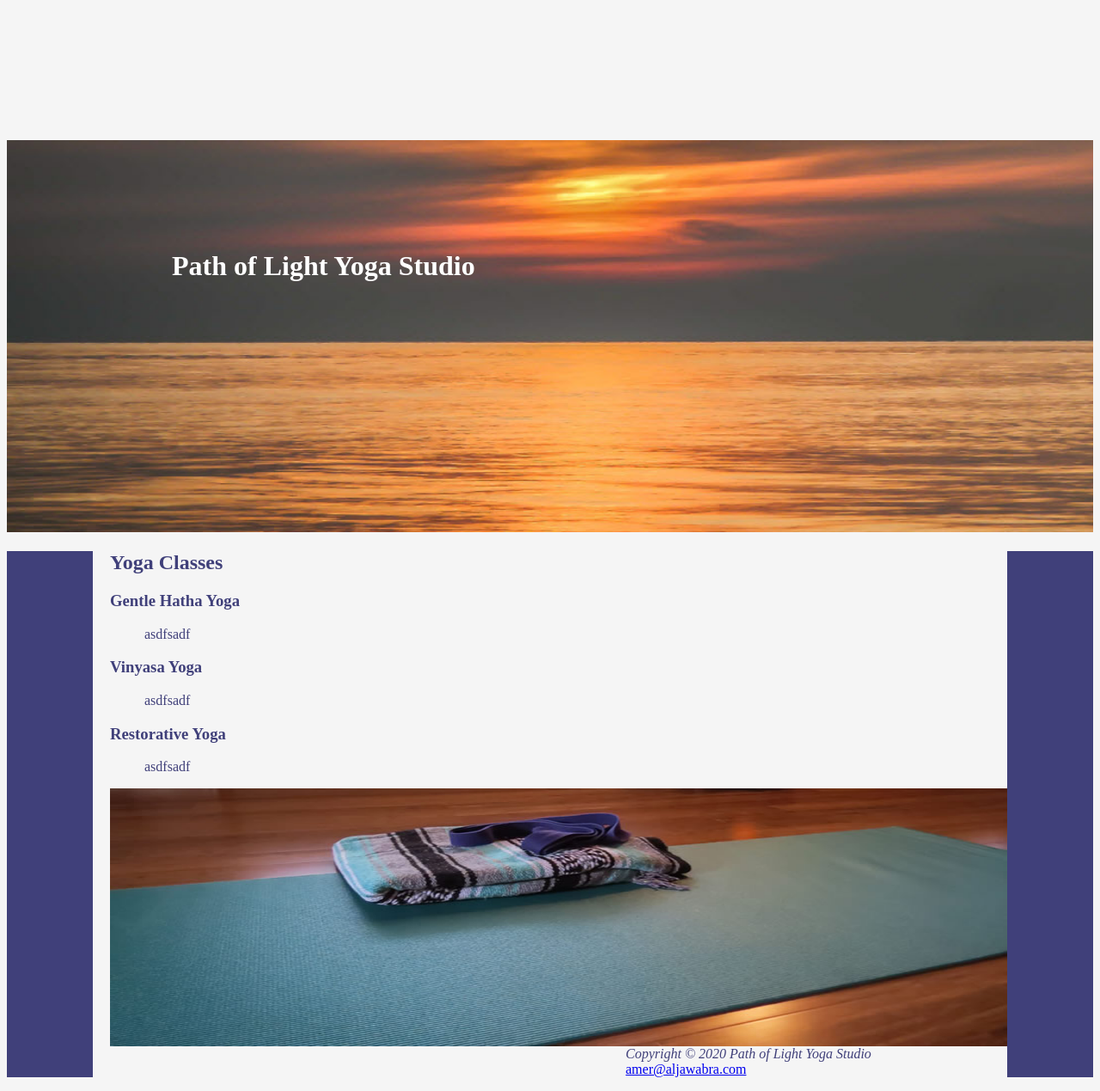
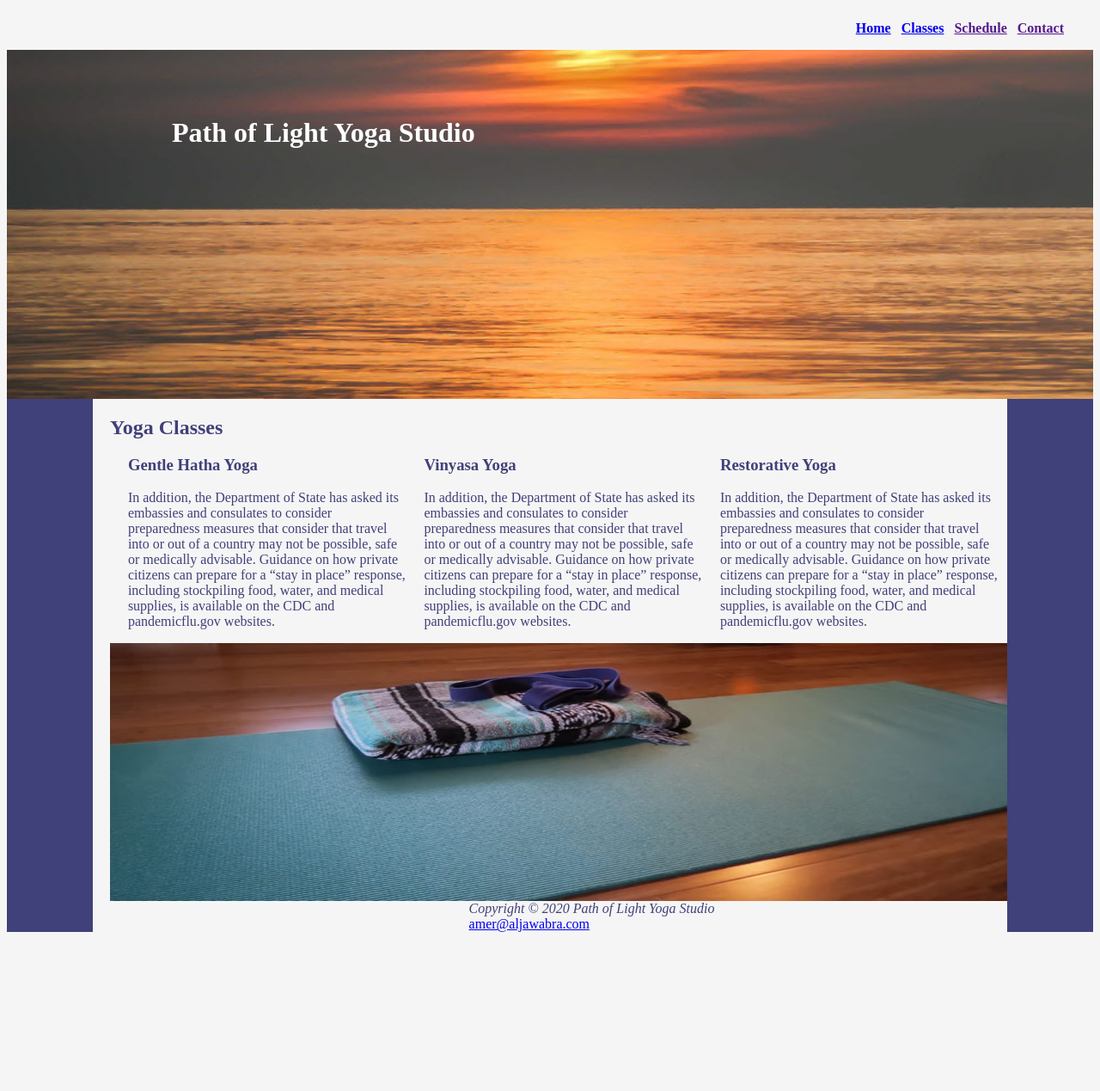
Before and after one commit to AmerKlaus/MyCodingSamples, a PHP site: page /classes.html in a window 1280 px wide; the page is wider, and only the part inside the window is pictured. Shown: that part at 86% size. After the commit the page ends 1084 px from the top of that part, so only its background shows below. Run offline with PHP 8.4, Linux system fonts and the light colour scheme.

Commit message:
lab 5 solution

```diff
--- a/web/classes.html
+++ b/web/classes.html
@@ -9,7 +9,7 @@
 
 <body>
     <nav>
-        <p><b><a href="home.html">Home</a> &nbsp; <a href="classes.html">Classes</a> &nbsp; <a href="">Schedule</a>
+        <p id="menu"><b><a href="home.html">Home</a> &nbsp; <a href="classes.html">Classes</a> &nbsp; <a href="">Schedule</a>
                 &nbsp; <a href="">Contact</a></b></p>
     </nav>
 
@@ -21,34 +21,34 @@
             <main>
                 <section>
                     <h2>Yoga Classes</h2>
-                    <article>
+                    <article id="d1">
                         <dl>
                             <dt>
                                 <h3>Gentle Hatha Yoga</h3>
                             </dt>
-                            <dd>asdfsadf</dd>
+                            <dd>In addition, the Department of State has asked its embassies and consulates to consider preparedness measures that consider that travel into or out of a country may not be possible, safe or medically advisable. Guidance on how private citizens can prepare for a “stay in place” response, including stockpiling food, water, and medical supplies, is available on the CDC and pandemicflu.gov websites.</dd>
                         </dl>
                     </article>
-                    <article>
+                    <article id="d1">
                         <dl>
                             <dt>
                                 <h3>Vinyasa Yoga</h3>
                             </dt>
-                            <dd>asdfsadf</dd>
+                            <dd>In addition, the Department of State has asked its embassies and consulates to consider preparedness measures that consider that travel into or out of a country may not be possible, safe or medically advisable. Guidance on how private citizens can prepare for a “stay in place” response, including stockpiling food, water, and medical supplies, is available on the CDC and pandemicflu.gov websites.</dd>
                         </dl>
                     </article>
-                    <article>
+                    <article id="d1">
                         <dl>
                             <dt>
                                 <h3>Restorative Yoga</h3>
                             </dt>
-                            <dd>asdfsadf</dd>
+                            <dd>In addition, the Department of State has asked its embassies and consulates to consider preparedness measures that consider that travel into or out of a country may not be possible, safe or medically advisable. Guidance on how private citizens can prepare for a “stay in place” response, including stockpiling food, water, and medical supplies, is available on the CDC and pandemicflu.gov websites.</dd>
                         </dl>
                     </article>
                 </section>
             </main>
             <img src="yogamat.jpg" align="right" alt="Yoga mat and blanket at Path of Light Yoga Studio" width="100%"
-                height="300px">
+                height="300px"><br><br>
             <footer>
                 <p><i>Copyright &copy; 2020 Path of Light Yoga Studio</i><br>
                 <a href="Amer@AlJawabra.com" target="_blank">amer@aljawabra.com</a></p>
--- a/web/home.html
+++ b/web/home.html
@@ -9,7 +9,7 @@
 
 <body>
     <nav>
-        <p><b><a href="home.html">Home</a> &nbsp; <a href="classes.html">Classes</a> &nbsp; <a href="">Schedule</a>
+        <p id="menu"><b><a href="home.html">Home</a> &nbsp; <a href="classes.html">Classes</a> &nbsp; <a href="">Schedule</a>
                 &nbsp; <a href="">Contact</a></b></p>
     </nav>
 
@@ -22,7 +22,9 @@
                 <h2>Find Your Inner Light</h2>
                 <section>
                     <article>
-                        <p>sadfasdf</p>
+                        <p>sadfasdffasdfasdfasdfasdfadfasdfasdfasdfsadfasdfasdfsafdsadfsafadfasfdafdsadfsadfasssssssssssssssssssfdsafsdfsadfsafdadfadfadfasdf  asdf a as fsa fsa fs fsa fas fas fsad fsa f
+                            fadfjajdl fhajkdlf lasjk fhdsjkladfh lsajhdf lskhdf sdk hsakjfhd  sakld fadshf klsafhd klsahfd  fajdf ;lasjdfl;k asdflk jsadjkl
+                        </p>
                         <ul>
                             <li>Hatha, Vinyasa, and Restorative Yoga classes</li>
                             <li>Drop-ins welcome</li>
--- a/web/yoga.css
+++ b/web/yoga.css
@@ -9,9 +9,24 @@ h1
     padding:4em;
     height:200px;
 }
+h1, h2{
+    margin-top: 0;
+    margin-bottom: 0;
+}
+h2
+{
+    padding-top:20px;
+}
 nav
 {
-    padding-left:1580px;
+    position:fixed;
+    width:100%;
+    text-align:right;
+    background-color: #F5F5F5;
+}
+#menu
+{
+    padding-right:50px;
 }
 body
 {
@@ -29,8 +44,20 @@ body
     padding-left:20px;
     background-color: #F5F5F5;
 }
+#d1
+{
+    float:left;
+    width: 31%;
+    padding-left: 2%;;
+}
+dd
+{
+    margin-left:0;
+}
 footer
 {
     color: #40407A;
-    padding-left:600px;
+    padding-left:40%;
+    padding-top:20%;
+    height:100%;
 }
```
